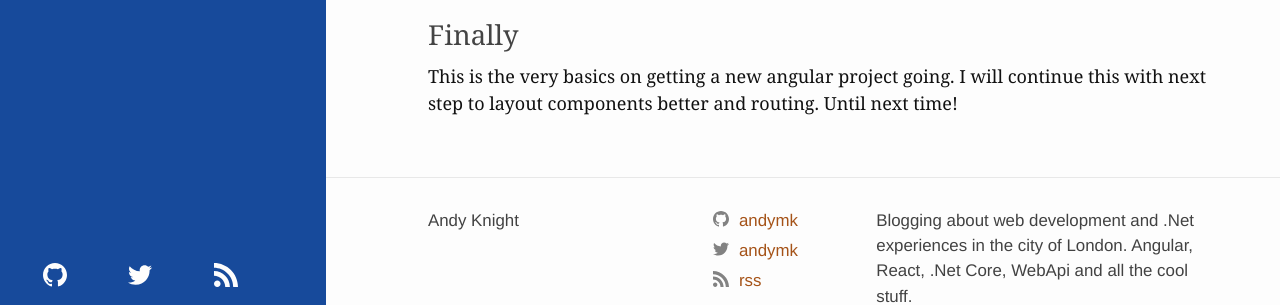
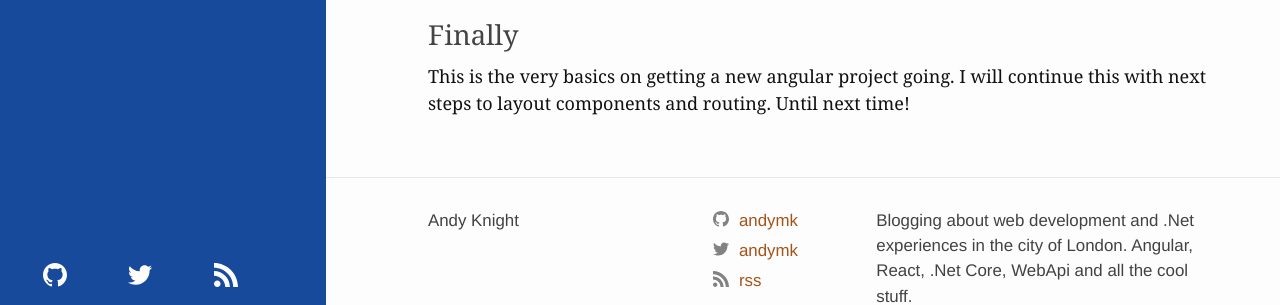
Before and after one commit to andymk/andymk.github.io, a Jekyll site: the page built from _posts/2018-12-21-angular-startup.md, in a window 1280 px wide and 900 px high, scrolled down 2856 px. Shown: the part 531-836 px from the top of the window. Built offline with Jekyll 4.4.1, drawn with Linux system fonts in a browser that asks for light colours; cached includes are drawn as plain includes; nearby versions of some CDN libraries; library files that are not in the unit come from our copies; comment, search, counter and statistics services are not loaded.

Commit message:
Corrections

```diff
--- a/_posts/2018-12-21-angular-startup.md
+++ b/_posts/2018-12-21-angular-startup.md
@@ -59,4 +59,4 @@ The install parameter will download the bootstrap packages. The start parameter
 
 ### Finally
 
-This is the very basics on getting a new angular project going. I will continue this with next step to layout components better and routing. Until next time!
+This is the very basics on getting a new angular project going. I will continue this with next steps to layout components and routing. Until next time!
```
